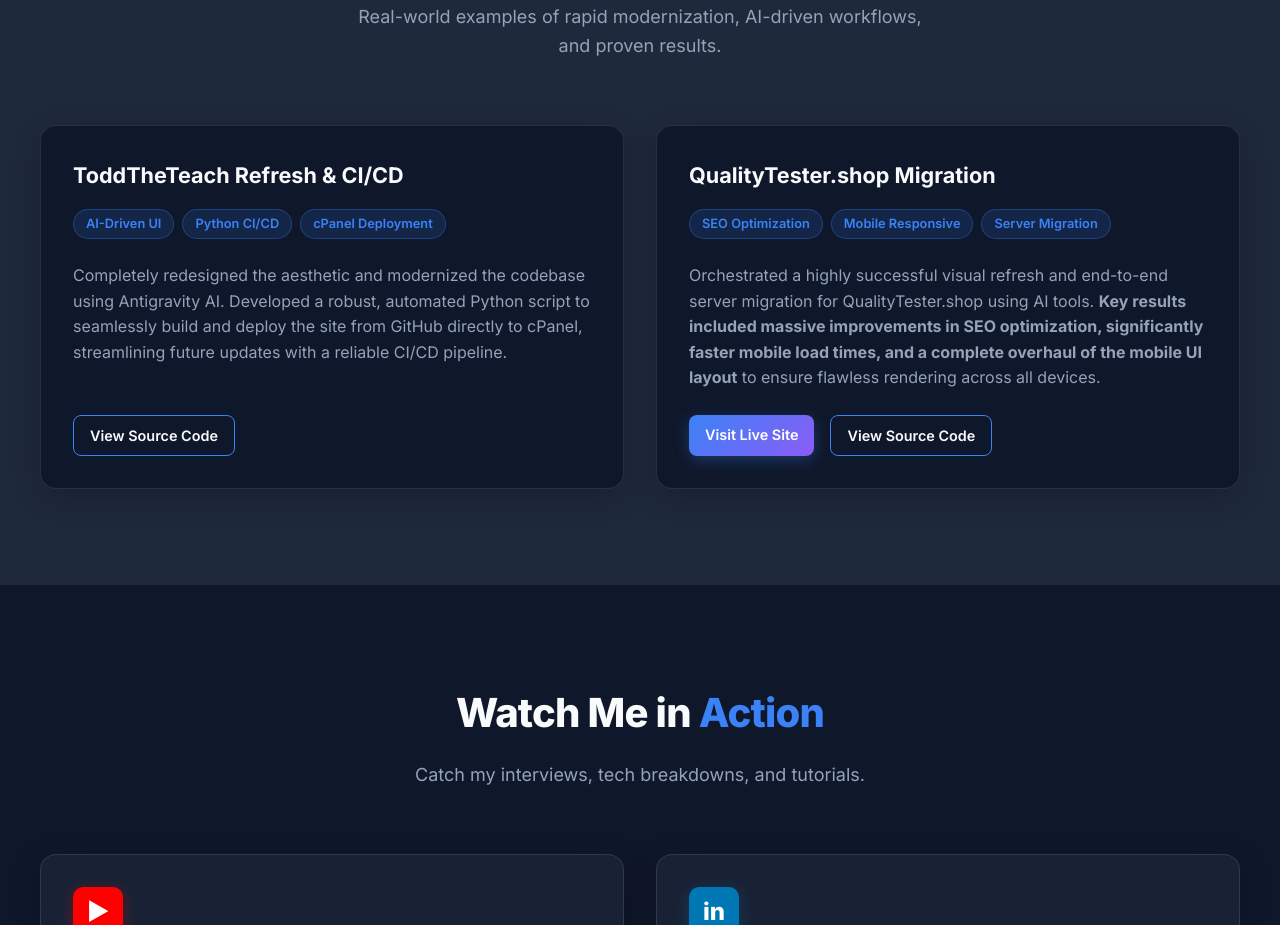
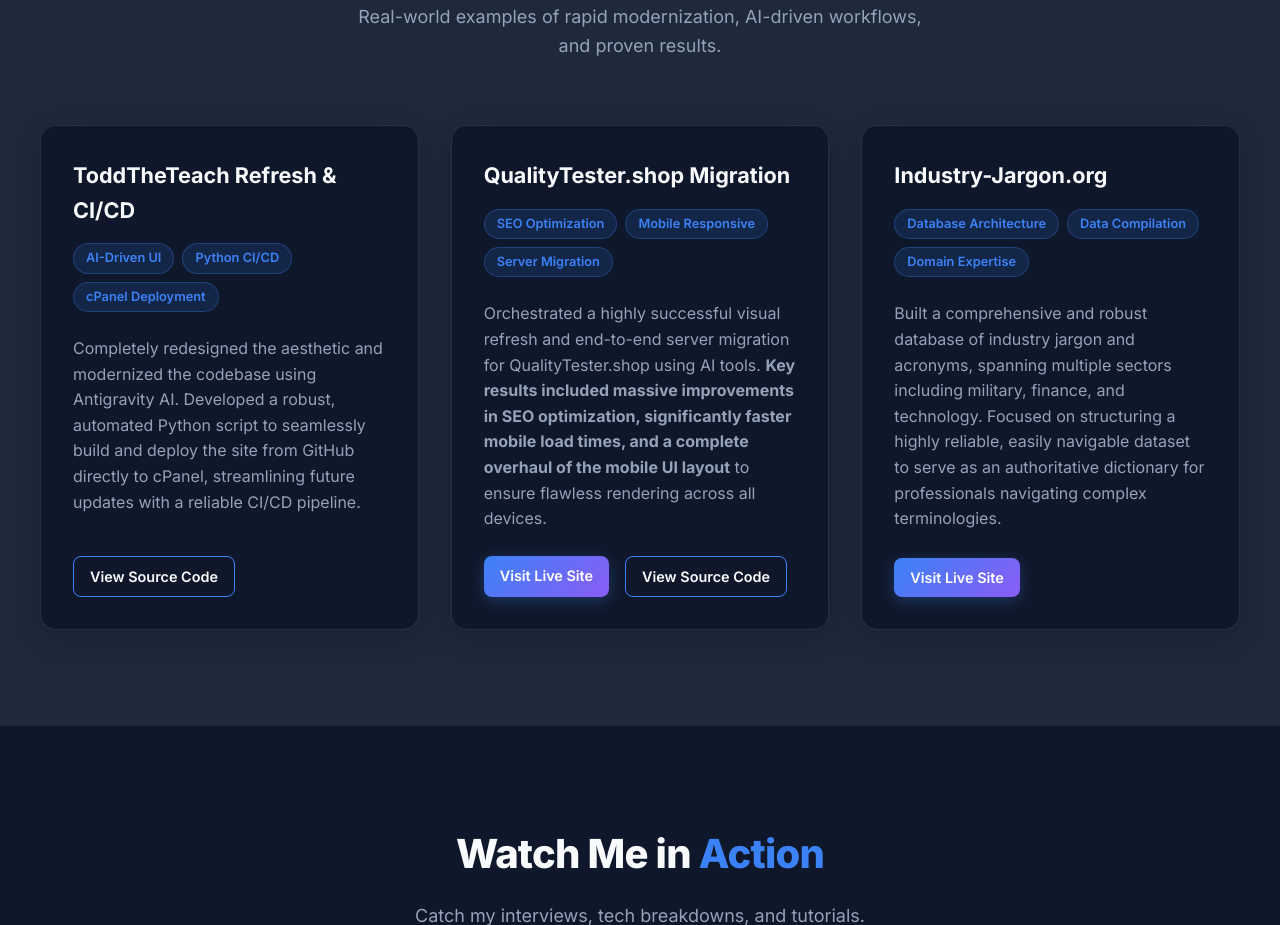
Before and after one commit to skibuff22/ToddTheTeach, a plain HTML site: page index.html in a window 1280 px wide. Shown: the part 2176-3101 px from the top of the page. Drawn offline with Linux system fonts and the light colour scheme.

Commit message:
Update site with SEO favicons and Industry-Jargon project

```diff
--- a/index.html
+++ b/index.html
@@ -5,6 +5,14 @@
   <meta charset="utf-8">
   <meta name="viewport" content="width=device-width, initial-scale=1">
   <title>Todd the Teach | Fast Learner, Troubleshooter & Web Expert</title>
+
+  <!-- Favicons -->
+  <link rel="icon" href="favicon.ico" sizes="48x48">
+  <link rel="icon" href="favicon.ico" type="image/x-icon">
+  <link rel="icon" type="image/png" sizes="32x32" href="favicon-32x32.png">
+  <link rel="icon" type="image/png" sizes="16x16" href="favicon-16x16.png">
+  <link rel="apple-touch-icon" sizes="180x180" href="apple-touch-icon.png">
+  <link rel="manifest" href="site.webmanifest">
 
   <!-- Preconnect and Google Fonts (Inter) -->
   <link rel="preconnect" href="https://fonts.googleapis.com">
@@ -176,6 +184,24 @@
               style="padding: 0.5rem 1rem; font-size: 0.9rem;">View Source Code</a>
           </div>
         </div>
+
+        <!-- Industry-Jargon.org -->
+        <div class="project-card glass-panel" style="background: var(--bg-primary);">
+          <h3>Industry-Jargon.org</h3>
+          <div class="project-tags">
+            <span class="project-tag">Database Architecture</span>
+            <span class="project-tag">Data Compilation</span>
+            <span class="project-tag">Domain Expertise</span>
+          </div>
+          <p>Built a comprehensive and robust database of industry jargon and acronyms, spanning multiple sectors
+            including military, finance, and technology. Focused on structuring a highly reliable, easily navigable
+            dataset to serve as an authoritative dictionary for professionals navigating complex terminologies.</p>
+
+          <div class="project-links" style="margin-top: 1.5rem; display: flex; gap: 1rem; flex-wrap: wrap;">
+            <a href="https://industry-jargon.org" target="_blank" class="btn btn-primary"
+              style="padding: 0.5rem 1rem; font-size: 0.9rem;">Visit Live Site</a>
+          </div>
+        </div>
       </div>
     </div>
   </section>
```
Also changed, not shown: tdoaneCV.html (+8 -0 lines), android-chrome-192x192.png (added), android-chrome-512x512.png (added), apple-touch-icon.png (added), favicon-16x16.png (added), favicon-32x32.png (added), favicon.ico (added), site.webmanifest (added), 1 other file.
